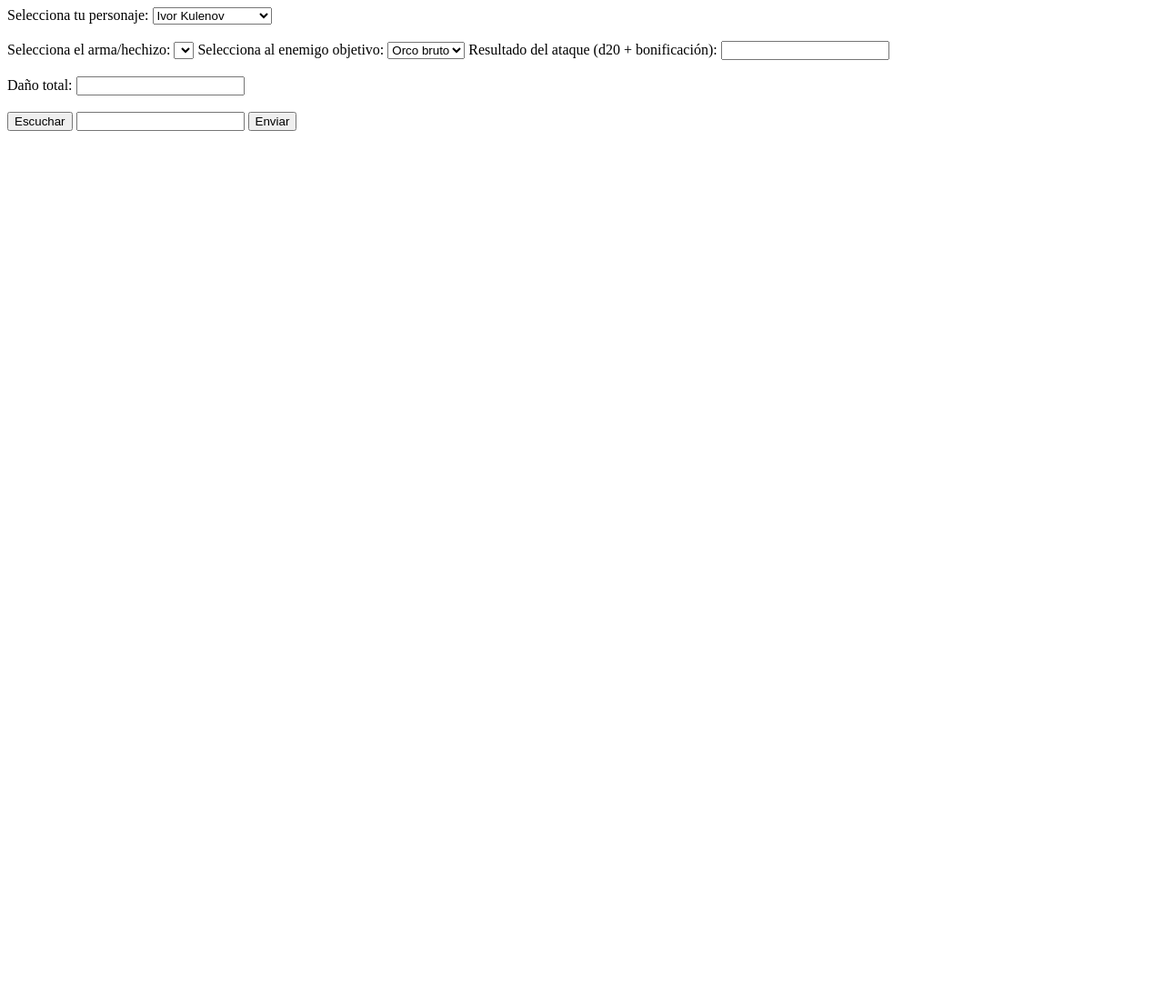
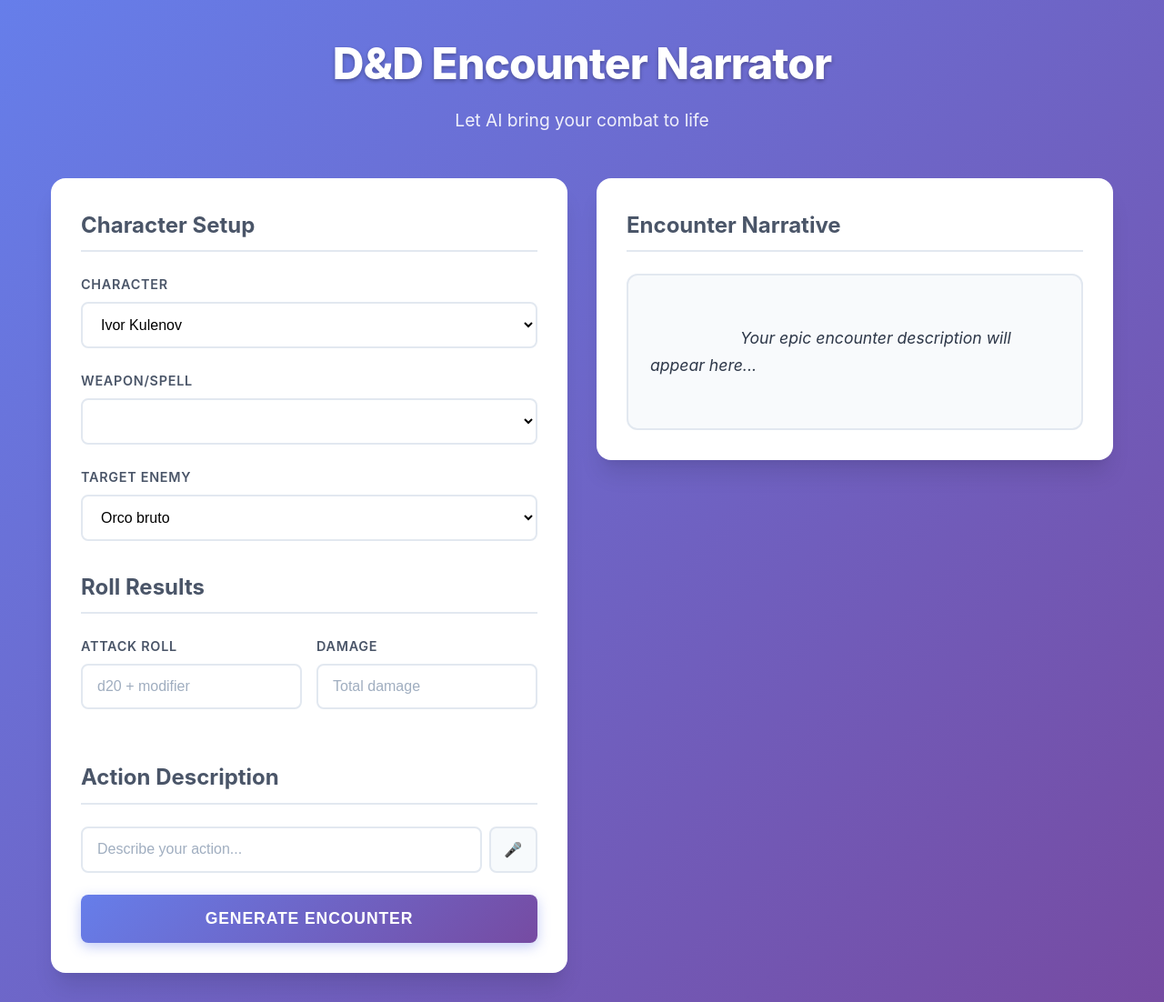
Before and after one commit to SGC11PRO/dnd-app, a plain HTML site: page index.html in a window 1280 px wide. Shown: the whole page at 91% size. Before the commit the page ends 800 px from the top, so only its background shows below. Drawn offline with Linux system fonts and the light colour scheme.

Commit message:
Functional MVP

```diff
--- /dev/null
+++ b/globals.css
@@ -0,0 +1,299 @@
+/* Reset and base styles */
+* {
+  margin: 0;
+  padding: 0;
+  box-sizing: border-box;
+}
+
+body {
+  font-family: "Inter", -apple-system, BlinkMacSystemFont, "Segoe UI", Roboto, sans-serif;
+  background: linear-gradient(135deg, #667eea 0%, #764ba2 100%);
+  min-height: 100vh;
+  color: #2d3748;
+  line-height: 1.6;
+}
+
+.container {
+  max-width: 1200px;
+  margin: 0 auto;
+  padding: 2rem 1rem;
+}
+
+/* Header */
+.header {
+  text-align: center;
+  margin-bottom: 3rem;
+}
+
+.title {
+  font-size: 3rem;
+  font-weight: 800;
+  color: white;
+  text-shadow: 0 2px 4px rgba(0, 0, 0, 0.3);
+  margin-bottom: 0.5rem;
+  letter-spacing: -0.02em;
+}
+
+.subtitle {
+  font-size: 1.2rem;
+  color: rgba(255, 255, 255, 0.9);
+  font-weight: 400;
+}
+
+/* Main content */
+.main-content {
+  display: grid;
+  grid-template-columns: 1fr 1fr;
+  gap: 2rem;
+  align-items: start;
+}
+
+/* Cards */
+.form-card,
+.output-card {
+  background: white;
+  border-radius: 16px;
+  padding: 2rem;
+  box-shadow: 0 20px 25px -5px rgba(0, 0, 0, 0.1), 0 10px 10px -5px rgba(0, 0, 0, 0.04);
+  backdrop-filter: blur(10px);
+  border: 1px solid rgba(255, 255, 255, 0.2);
+}
+
+.output-card {
+  position: sticky;
+  top: 2rem;
+}
+
+/* Form sections */
+.form-section {
+  margin-bottom: 2rem;
+}
+
+.form-section:last-child {
+  margin-bottom: 0;
+}
+
+.section-title {
+  font-size: 1.5rem;
+  font-weight: 700;
+  color: #4a5568;
+  margin-bottom: 1.5rem;
+  padding-bottom: 0.5rem;
+  border-bottom: 2px solid #e2e8f0;
+}
+
+/* Form elements */
+.form-group {
+  margin-bottom: 1.5rem;
+}
+
+.form-row {
+  display: grid;
+  grid-template-columns: 1fr 1fr;
+  gap: 1rem;
+}
+
+.form-label {
+  display: block;
+  font-weight: 600;
+  color: #4a5568;
+  margin-bottom: 0.5rem;
+  font-size: 0.9rem;
+  text-transform: uppercase;
+  letter-spacing: 0.05em;
+}
+
+.form-input,
+.form-select {
+  width: 100%;
+  padding: 0.875rem 1rem;
+  border: 2px solid #e2e8f0;
+  border-radius: 8px;
+  font-size: 1rem;
+  transition: all 0.2s ease;
+  background: white;
+}
+
+.form-input:focus,
+.form-select:focus {
+  outline: none;
+  border-color: #667eea;
+  box-shadow: 0 0 0 3px rgba(102, 126, 234, 0.1);
+}
+
+.form-input::placeholder {
+  color: #a0aec0;
+}
+
+/* Input group */
+.input-group {
+  display: flex;
+  gap: 0.5rem;
+  margin-bottom: 1.5rem;
+}
+
+.input-group .form-input {
+  flex: 1;
+}
+
+/* Buttons */
+.btn {
+  padding: 0.875rem 1.5rem;
+  border: none;
+  border-radius: 8px;
+  font-weight: 600;
+  font-size: 1rem;
+  cursor: pointer;
+  transition: all 0.2s ease;
+  text-transform: uppercase;
+  letter-spacing: 0.05em;
+  display: inline-flex;
+  align-items: center;
+  justify-content: center;
+  gap: 0.5rem;
+}
+
+.btn-primary {
+  background: linear-gradient(135deg, #667eea 0%, #764ba2 100%);
+  color: white;
+  width: 100%;
+  padding: 1rem 1.5rem;
+  font-size: 1.1rem;
+  box-shadow: 0 4px 14px 0 rgba(102, 126, 234, 0.4);
+}
+
+.btn-primary:hover {
+  transform: translateY(-2px);
+  box-shadow: 0 8px 25px 0 rgba(102, 126, 234, 0.5);
+}
+
+.btn-secondary {
+  background: #f7fafc;
+  color: #4a5568;
+  border: 2px solid #e2e8f0;
+  padding: 0.875rem;
+  min-width: 3rem;
+}
+
+.btn-secondary:hover {
+  background: #edf2f7;
+  border-color: #cbd5e0;
+}
+
+/* Output */
+.output-text {
+  background: #f8fafc;
+  border: 2px solid #e2e8f0;
+  border-radius: 12px;
+  padding: 1.5rem;
+  min-height: 150px;
+  font-size: 1.1rem;
+  line-height: 1.7;
+  color: #2d3748;
+  white-space: pre-wrap;
+  font-style: italic;
+}
+
+.output-text:empty::before {
+  content: "Your epic encounter description will appear here...";
+  color: #a0aec0;
+  font-style: normal;
+}
+
+/* Responsive design */
+@media (max-width: 768px) {
+  .container {
+    padding: 1rem;
+  }
+
+  .title {
+    font-size: 2rem;
+  }
+
+  .main-content {
+    grid-template-columns: 1fr;
+    gap: 1.5rem;
+  }
+
+  .form-card,
+  .output-card {
+    padding: 1.5rem;
+  }
+
+  .form-row {
+    grid-template-columns: 1fr;
+  }
+
+  .output-card {
+    position: static;
+  }
+}
+
+@media (max-width: 480px) {
+  .title {
+    font-size: 1.75rem;
+  }
+
+  .subtitle {
+    font-size: 1rem;
+  }
+
+  .form-card,
+  .output-card {
+    padding: 1rem;
+  }
+
+  .section-title {
+    font-size: 1.25rem;
+  }
+}
+
+/* Loading state */
+.loading {
+  opacity: 0.7;
+  pointer-events: none;
+}
+
+.loading .btn-primary {
+  background: #a0aec0;
+  cursor: not-allowed;
+}
+
+.loading .btn-primary::after {
+  content: "...";
+  animation: dots 1.5s infinite;
+}
+
+@keyframes dots {
+  0%,
+  20% {
+    content: "...";
+  }
+  40% {
+    content: "..";
+  }
+  60% {
+    content: ".";
+  }
+  80%,
+  100% {
+    content: "";
+  }
+}
+
+/* Hover effects */
+.form-card:hover {
+  box-shadow: 0 25px 50px -12px rgba(0, 0, 0, 0.15);
+}
+
+.output-card:hover {
+  box-shadow: 0 25px 50px -12px rgba(0, 0, 0, 0.15);
+}
+
+/* Focus styles for accessibility */
+.btn:focus,
+.form-input:focus,
+.form-select:focus {
+  outline: 2px solid #667eea;
+  outline-offset: 2px;
+}
--- a/index.html
+++ b/index.html
@@ -1,33 +1,81 @@
-<html>
+<!DOCTYPE html>
+<html lang="es">
+<head>
+    <meta charset="UTF-8">
+    <meta name="viewport" content="width=device-width, initial-scale=1.0">
+    <title>D&D Encounter Narrator</title>
+    <link rel="stylesheet" href="globals.css">
+</head>
+
 <body>
-    <label for="personaje">Selecciona tu personaje:</label>
-    <select id="personaje" onchange="actualizarArmas()">
+    <div class="container">
+        <header class="header">
+            <h1 class="title">D&D Encounter Narrator</h1>
+            <p class="subtitle">Let AI bring your combat to life</p>
+        </header>
 
-    </select>
+        <main class="main-content">
+            <div class="form-card">
+                <div class="form-section">
+                    <h2 class="section-title">Character Setup</h2>
 
-    <br><br>
+                    <div class="form-group">
+                        <label for="personaje" class="form-label">Character</label>
+                        <select id="personaje" class="form-select" onchange="actualizarArmas()">
+                        </select>
+                    </div>
 
-    <label for="arma">Selecciona el arma/hechizo:</label>
-    <select id="arma"></select>
+                    <div class="form-group">
+                        <label for="arma" class="form-label">Weapon/Spell</label>
+                        <select id="arma" class="form-select"></select>
+                    </div>
 
-    <label for="enemigo">Selecciona al enemigo objetivo:</label>
-    <select id="enemigo"></select>
+                    <div class="form-group">
+                        <label for="enemigo" class="form-label">Target Enemy</label>
+                        <select id="enemigo" class="form-select"></select>
+                    </div>
+                </div>
 
+                <div class="form-section">
+                    <h2 class="section-title">Roll Results</h2>
 
-    <label for="ataque">Resultado del ataque (d20 + bonificación):</label>
-    <input id="ataque" type="number"><br><br>
+                    <div class="form-row">
+                        <div class="form-group">
+                            <label for="ataque" class="form-label">Attack Roll</label>
+                            <input id="ataque" type="number" class="form-input" placeholder="d20 + modifier">
+                        </div>
 
-    <label for="dano">Daño total:</label>
-    <input id="dano" type="number"><br><br>
+                        <div class="form-group">
+                            <label for="dano" class="form-label">Damage</label>
+                            <input id="dano" type="number" class="form-input" placeholder="Total damage">
+                        </div>
+                    </div>
+                </div>
 
-    <button onclick="empezarEscucha()">Escuchar</button>
-    <input type="text" id="input">
-    <button id="submit">Enviar</button>
-    <p id="output"></p>
+                <div class="form-section">
+                    <h2 class="section-title">Action Description</h2>
 
+                    <div class="input-group">
+                        <input type="text" id="input" class="form-input" placeholder="Describe your action...">
+                        <button onclick="empezarEscucha()" class="btn btn-secondary" title="Voice Input">
+                            🎤
+                        </button>
+                    </div>
+
+                    <button id="submit" class="btn btn-primary">Generate Encounter</button>
+                </div>
+            </div>
+
+            <div class="output-card">
+                <h2 class="section-title">Encounter Narrative</h2>
+                <div id="output" class="output-text">
+                    Your epic encounter description will appear here...
+                </div>
+            </div>
+        </main>
+    </div>
 
     <script src="https://js.puter.com/v2/"></script>
     <script src="main.js"></script>
-
 </body>
 </html>
--- a/main.js
+++ b/main.js
@@ -126,7 +126,8 @@ function PrintResponse (textoUsuario)
     Enemigo objetivo: ${enemigoSeleccionado}
     Otros enemigos: ${JSON.stringify(enemigos.filter(e => e.nombre !== enemigoSeleccionado), null, 2)}
 
-    El jugador ha dicho: "${textoUsuario}"
+    El jugador ha especificado lo que va a hacer: "${input.value}"
+    El jugador ha dicho : "${textoUsuario}"
 
     Este es el resultado de su acción:
     - Tirada de ataque: ${tiradaAtaque}
@@ -144,10 +145,11 @@ function PrintResponse (textoUsuario)
 
     `;
 
+    console.log(input.value)
+
 
     puter.ai.chat(contextMessage)
         .then(response => {
             output.textContent = response;
-
-x        });
+    });
 }
```
